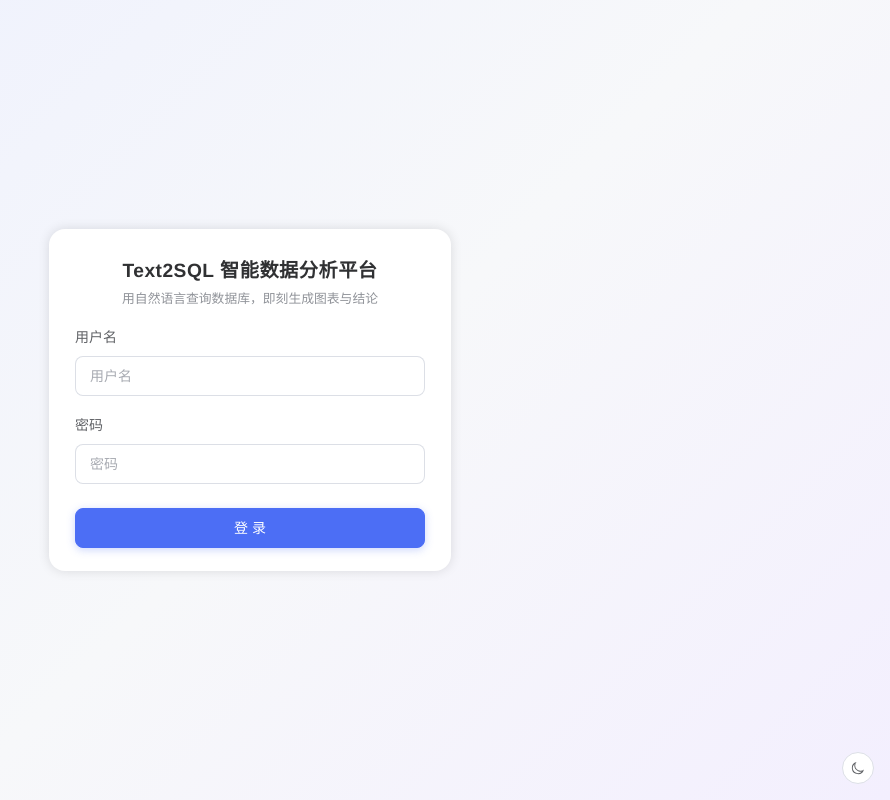
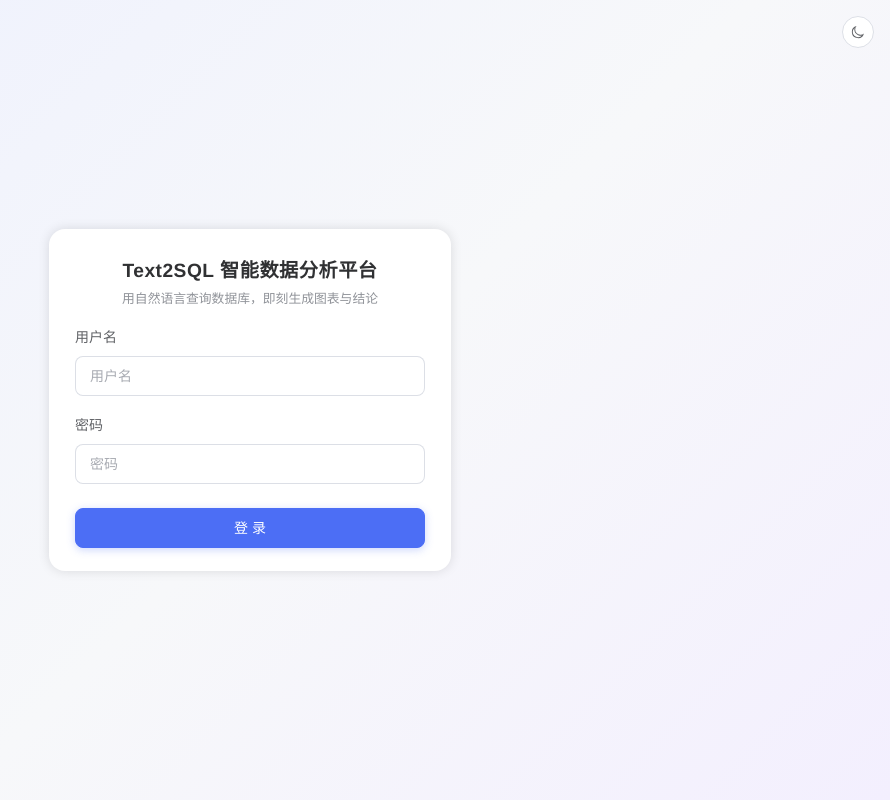
Before and after one commit to Littlewit/Text2SQL, a Vue app in the folder frontend/: page /login in a window 1280 px wide. Shown: the whole page, without its empty margins (390-1280 px from the left). Built offline with nearby package versions, Linux system fonts and the light colour scheme.

Commit message:
style(frontend): 主题切换按钮移至右上角

```diff
--- a/frontend/src/App.vue
+++ b/frontend/src/App.vue
@@ -17,7 +17,7 @@ function toggleTheme() {
 <template>
   <el-config-provider :locale="zhCn">
     <router-view />
-    <!-- 暗色/亮色切换：全局悬浮 -->
+    <!-- 暗色/亮色切换：全局右上角 -->
     <el-button class="theme-toggle" :icon="dark ? Sunny : Moon" circle
                :title="dark ? '切换亮色' : '切换暗色'" @click="toggleTheme" />
   </el-config-provider>
@@ -61,7 +61,7 @@ body {
   -webkit-font-smoothing: antialiased;
 }
 a { text-decoration: none; color: var(--el-color-primary); }
-.theme-toggle { position: fixed; right: 1rem; bottom: 1rem; z-index: 99; }
+.theme-toggle { position: fixed; top: 1rem; right: 1rem; z-index: 99; }
 
 /* ===== Shared page header pattern (history / favorites / admin) ===== */
 .page-header { display: flex; justify-content: space-between; align-items: center; margin-bottom: 1.2rem; }
```
